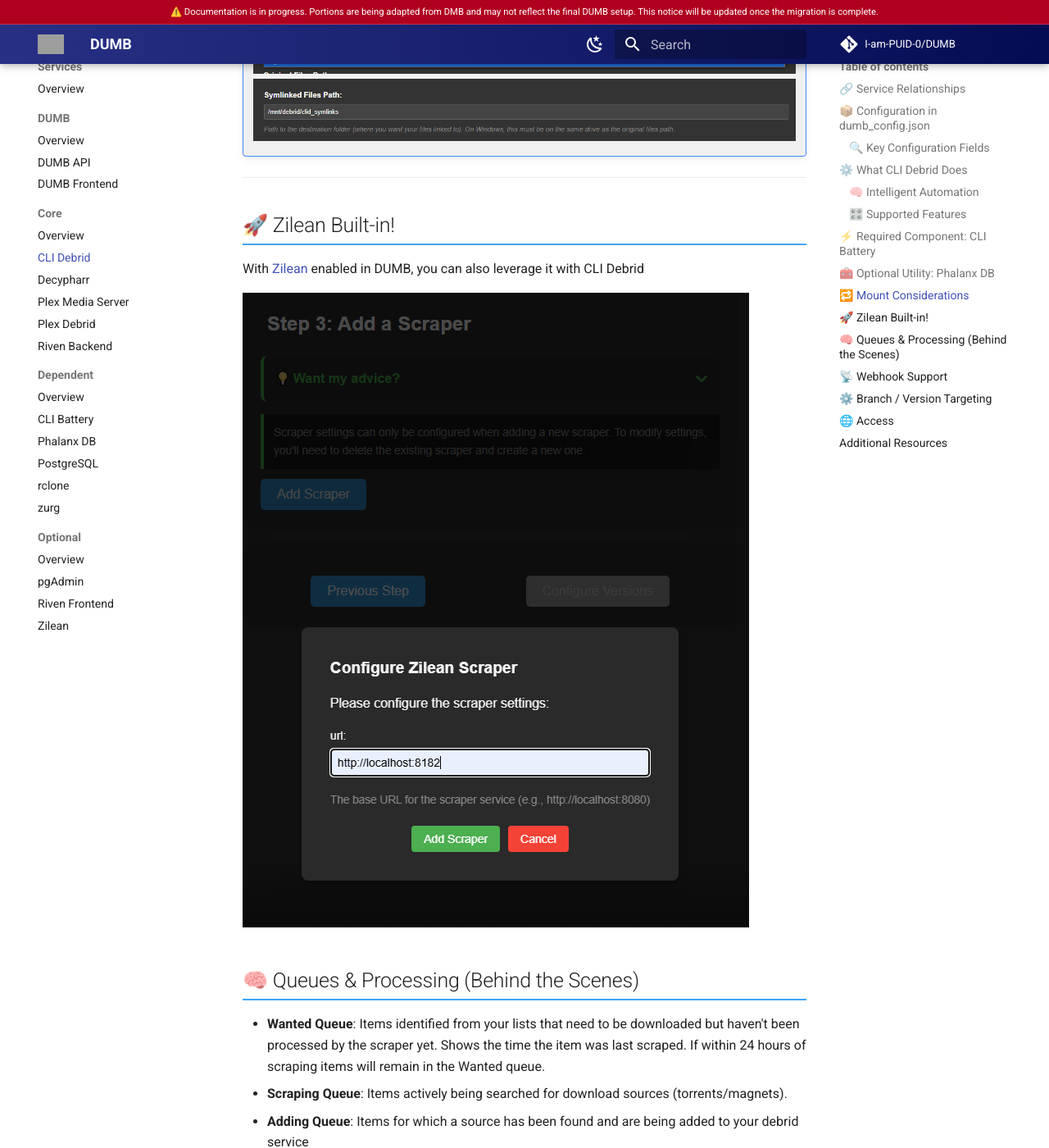
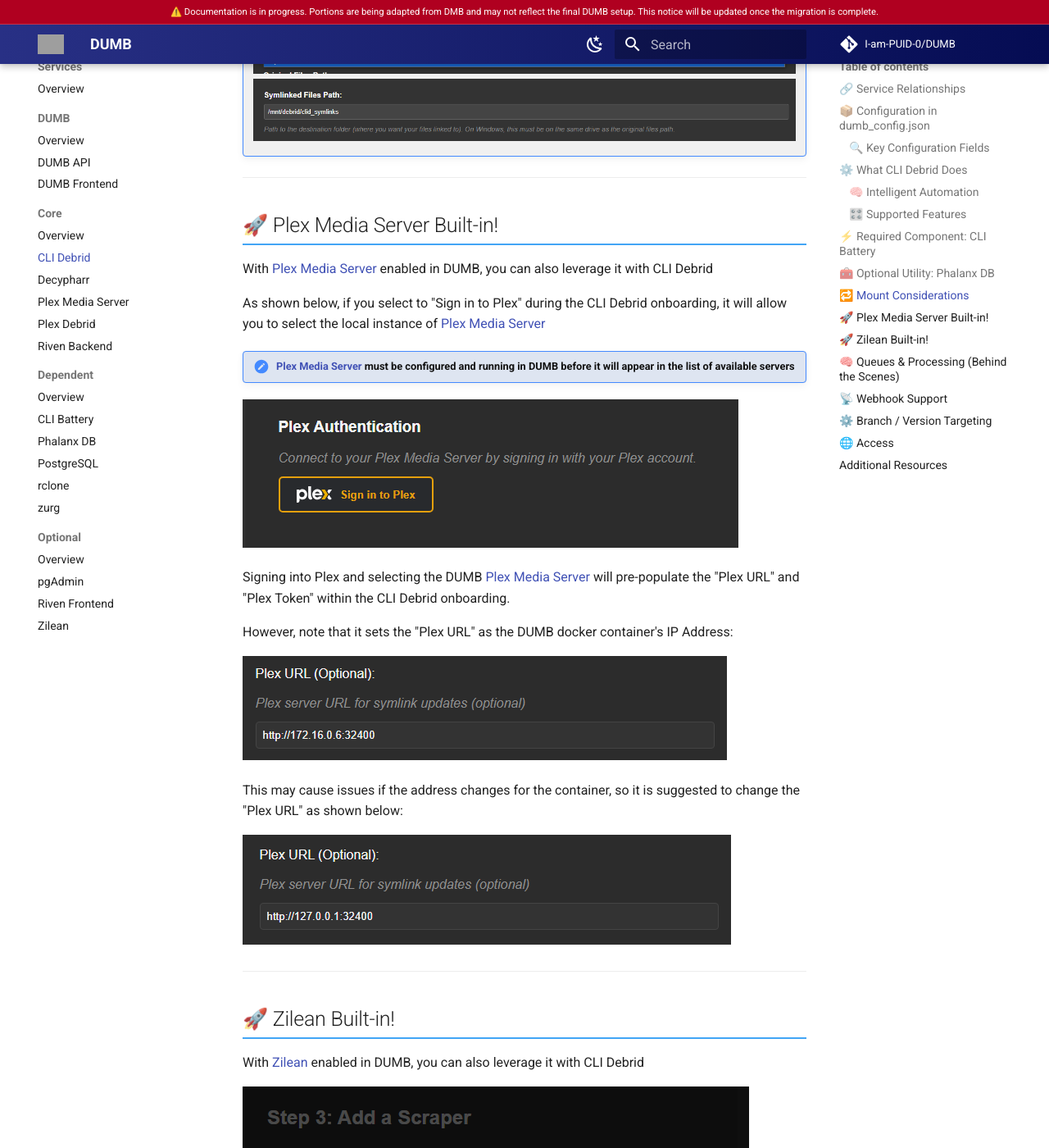
Before and after one commit to I-am-PUID-0/DUMB_docs, an MkDocs documentation site: the page built from docs/services/core/cli-debrid.md, in a window 1280 px wide and 1400 px high, scrolled down 4691 px. Shown: the whole window at 82% size. Built offline with MkDocs 1.6.1 and Material for MkDocs 9.7.7, drawn with Linux system fonts in a browser that asks for light colours; comment, search, counter and statistics services are not loaded; some of the changed text lies outside the part shown; grey boxes are pictures that could not be loaded.

Commit message:
docs: Update CLI Debrid documentation
Updates the CLI Debrid documentation to reflect default rclone mount paths and adds information on integrating with Plex Media Server.

The changes include:
- Updating the example for `Original Files Path` to reflect default rclone configuration values during onboarding.
- Adding a section on Plex Media Server integration, including instructions on how to sign in to Plex and select the DUMB instance, noting the potential need to update the Plex URL.

Resolves docs(cli_debrid): update onboarding screenshot for cli_debrid

Fixes #12

```diff
--- a/docs/services/core/cli-debrid.md
+++ b/docs/services/core/cli-debrid.md
@@ -176,7 +176,7 @@
 In both cases, ensure the appropriate path for the rclone or zurg mount is used when adding the `Original Files Path`.
 !!! note "The `Original Files Path` is relative to the paths inside the container"
 
-    Example: If the rclone `mount_dir` is set to `/data`, the rclone `mount_name` is set to `rclone_RD`, and you're using `zurg_enabled: true` for rclone, then you would enter:
+    Example: As default when configured with the onboarding process, the rclone `mount_dir` is set to `/mnt/debrid`, the rclone `mount_name` is set to `clid`, and it is using `zurg_enabled: true` for rclone, then the path should be:
 
     ![Original Files Path](../../assets/images/cli_debrid/clid_original_files_path.png)
 
@@ -191,6 +191,27 @@
 
 ---
 
+## 🚀 Plex Media Server Built-in!
+
+With [Plex Media Server](plex-media-server.md) enabled in DUMB, you can also leverage it with CLI Debrid
+
+As shown below, if you select to "Sign in to Plex" during the CLI Debrid onboarding, it will allow you to select the local instance of [Plex Media Server](plex-media-server.md)
+
+!!! note "[Plex Media Server](plex-media-server.md) must be configured and running in DUMB before it will appear in the list of available servers"
+
+![Sign in to Plex](../../assets/images/cli_debrid/plex_sign_in.PNG)
+
+Signing into Plex and selecting the DUMB [Plex Media Server](plex-media-server.md) will pre-populate the "Plex URL" and "Plex Token" within the CLI Debrid onboarding.
+
+However, note that it sets the "Plex URL" as the DUMB docker container's IP Address:
+
+![Plex URL Signed In](../../assets/images/cli_debrid/plex_server_url_signed_in.PNG)
+
+This may cause issues if the address changes for the container, so it is suggested to change the "Plex URL" as shown below:
+
+![Plex URL](../../assets/images/cli_debrid/plex_server_url.PNG)
+
+---
 ## 🚀 Zilean Built-in!
 
 With [Zilean](../optional/zilean.md) enabled in DUMB, you can also leverage it with CLI Debrid
```
Also changed, not shown: docs/assets/images/cli_debrid/clid_original_files_path.png, docs/assets/images/cli_debrid/plex_server_url.PNG (added), docs/assets/images/cli_debrid/plex_server_url_signed_in.PNG (added), docs/assets/images/cli_debrid/plex_sign_in.PNG (added), docs/assets/images/cli_debrid/select_plex_server.PNG (added).
